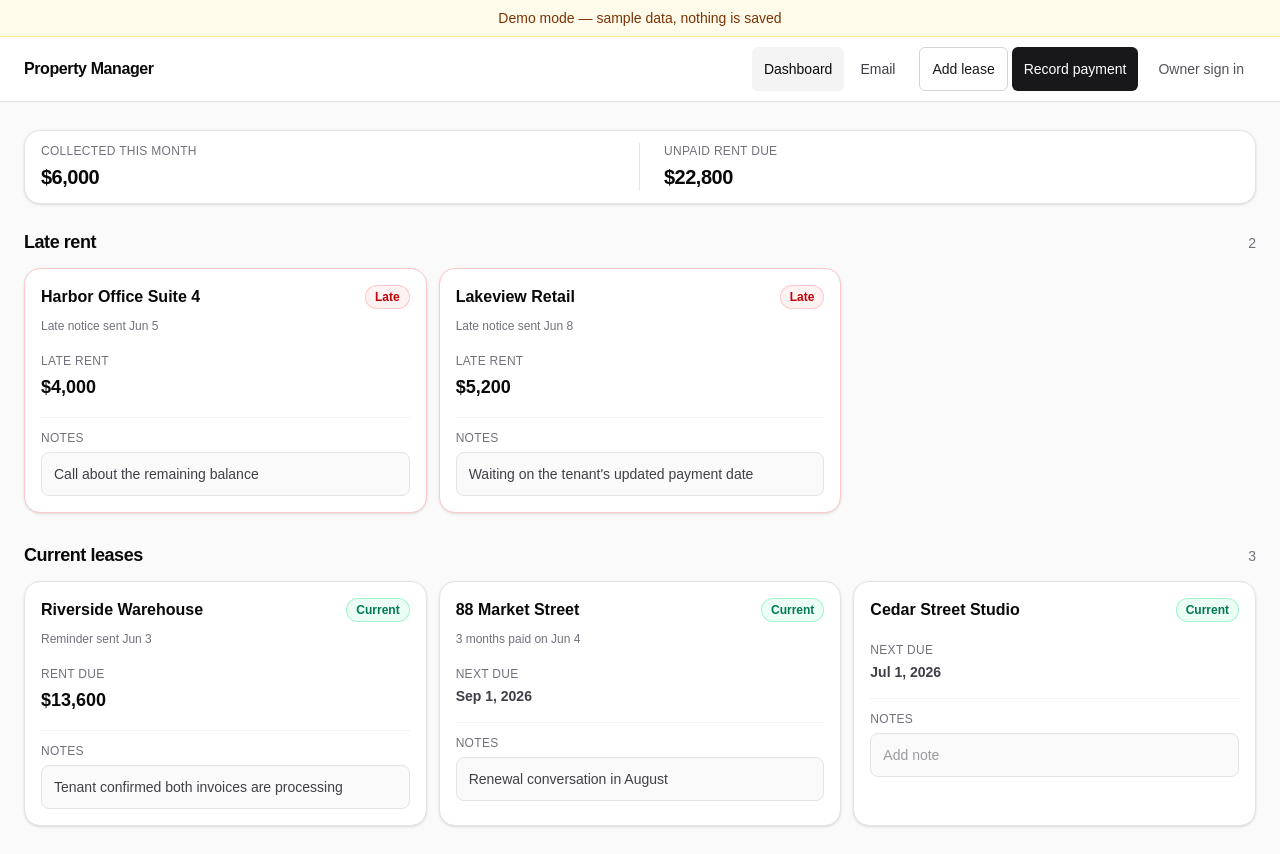
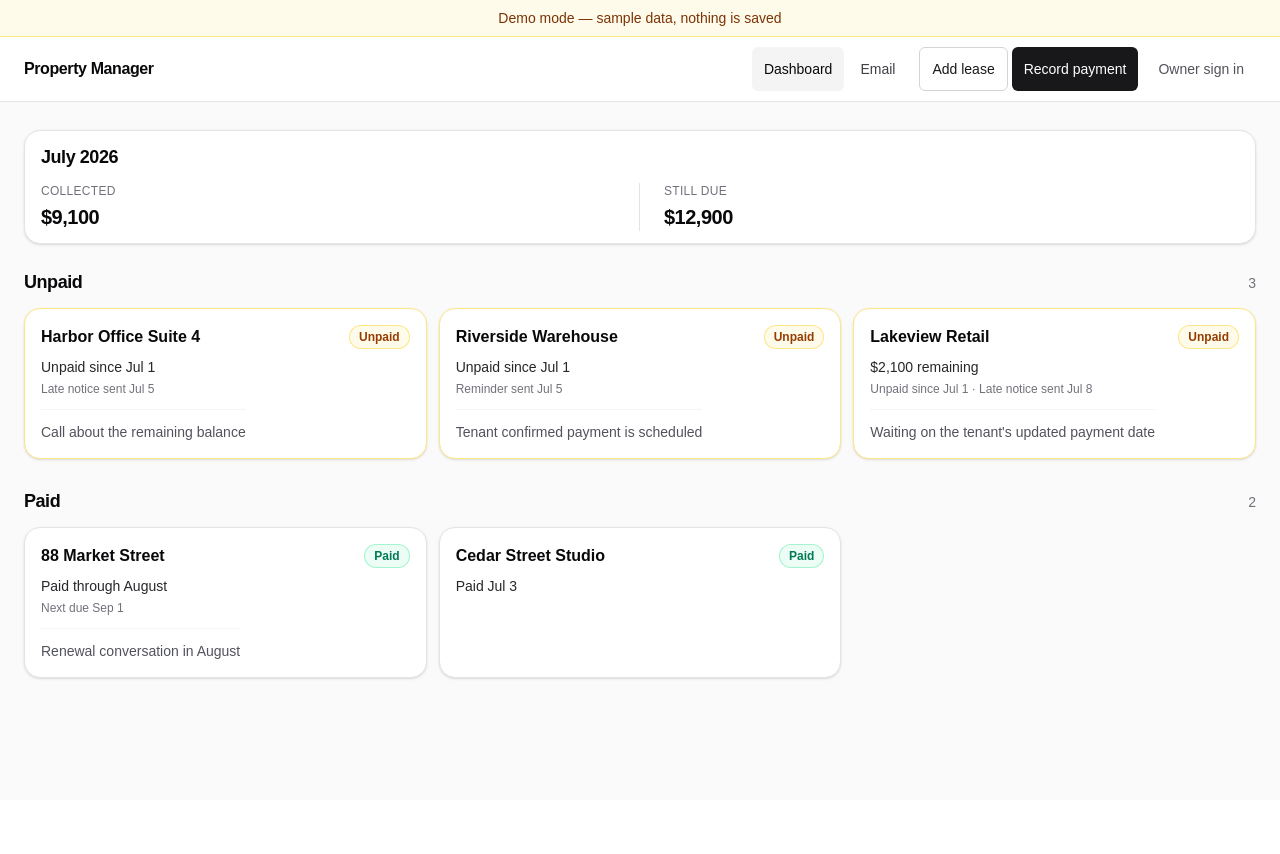
Before and after one commit to naubin4-png/property-management-app, a Next.js app: page /demo in a window 1280 px wide. After the commit the page ends 800 px from the top, so only its background shows below. Built offline with nearby package versions, Linux system fonts and the light colour scheme.

Commit message:
fix: simplify homepage around billing period

```diff
--- a/components/dashboard-view.tsx
+++ b/components/dashboard-view.tsx
@@ -2,12 +2,10 @@
 
 import Link from "next/link";
 import { useRouter } from "next/navigation";
-import { useState, useTransition } from "react";
-
-import { saveDashboardNote } from "@/app/(dashboard)/dashboard/actions";
 import type { DashboardProperty, DashboardStatus } from "@/lib/dashboard";
 
 export type DashboardSummary = {
+  billingPeriodMonth: Date;
   collectedThisMonthCents: number;
   outstandingCents: number;
 };
@@ -15,16 +13,16 @@ export type DashboardSummary = {
 type DashboardViewProperty = DashboardProperty;
 
 const statusLabels: Record<DashboardStatus, string> = {
-  PAID: "Current",
-  DUE: "Current",
-  LATE: "Late",
+  PAID: "Paid",
+  DUE: "Unpaid",
+  LATE: "Unpaid",
   NO_LEASE: "No lease",
 };
 
 const statusStyles: Record<DashboardStatus, string> = {
   PAID: "bg-emerald-50 text-emerald-700 ring-emerald-200",
-  DUE: "bg-emerald-50 text-emerald-700 ring-emerald-200",
-  LATE: "bg-red-50 text-red-700 ring-red-200",
+  DUE: "bg-amber-50 text-amber-800 ring-amber-200",
+  LATE: "bg-amber-50 text-amber-800 ring-amber-200",
   NO_LEASE: "bg-zinc-100 text-zinc-600 ring-zinc-200",
 };
 
@@ -37,15 +35,17 @@ function formatCurrency(cents: number) {
   }).format(cents / 100);
 }
 
-function formatDate(date: Date | null) {
-  if (!date) {
-    return "No upcoming rent";
+function formatMonthHeading(date: Date) {
+  return new Intl.DateTimeFormat("en-US", {
+    month: "long",
+    year: "numeric",
+    timeZone: "UTC",
+  }).format(date);
 }
 
+function formatMonthName(date: Date) {
   return new Intl.DateTimeFormat("en-US", {
-    month: "short",
-    day: "numeric",
-    year: "numeric",
+    month: "long",
     timeZone: "UTC",
   }).format(date);
 }
@@ -68,128 +68,81 @@ function StatusBadge({ status }: { status: DashboardStatus }) {
   );
 }
 
-function CardActivity({ property }: { property: DashboardViewProperty }) {
-  if (property.advancePayment) {
-    return (
-      <span className="text-xs text-zinc-500">
-        {property.advancePayment.monthsPaid} months paid on{" "}
-        {formatShortDate(property.advancePayment.paidAt)}
-      </span>
-    );
+function primaryLine(property: DashboardViewProperty) {
+  if (!property.hasActiveLease || !property.billingPeriodMonth) {
+    return "No active lease";
   }
 
-  if (!property.latestEmail) {
-    return null;
+  if (property.billingPeriodRemainingCents > 0) {
+    if (
+      property.rentCents &&
+      property.billingPeriodRemainingCents < property.rentCents
+    ) {
+      return `${formatCurrency(property.billingPeriodRemainingCents)} remaining`;
     }
 
-  return (
-    <span className="text-xs text-zinc-500">
-      {property.latestEmail.label} {formatShortDate(property.latestEmail.sentAt)}
-    </span>
-  );
+    const now = new Date();
+    now.setUTCHours(0, 0, 0, 0);
+
+    return property.billingPeriodMonth > now
+      ? `Due ${formatShortDate(property.billingPeriodMonth)}`
+      : `Unpaid since ${formatShortDate(property.billingPeriodMonth)}`;
   }
 
-function amountLabel(property: DashboardViewProperty, attention: boolean) {
-  if (attention) {
-    return "Late rent";
+  if (property.advancePayment) {
+    return `Paid through ${formatMonthName(property.advancePayment.paidThrough)}`;
   }
 
-  if (property.amountOwedCents > 0) {
-    return "Rent due";
+  if (property.billingPeriodPaidAt) {
+    return `Paid ${formatShortDate(property.billingPeriodPaidAt)}`;
   }
 
-  return "Next due";
+  return "Paid";
 }
 
-function amountValue(property: DashboardViewProperty, attention: boolean) {
-  if (attention || property.amountOwedCents > 0) {
-    return formatCurrency(property.amountOwedCents);
+function secondaryLine(property: DashboardViewProperty) {
+  if (
+    property.advancePayment &&
+    property.nextDueDate &&
+    property.billingPeriodRemainingCents === 0
+  ) {
+    return `Next due ${formatShortDate(property.nextDueDate)}`;
   }
 
-  return formatDate(property.nextDueDate);
+  if (
+    property.billingPeriodRemainingCents > 0 &&
+    property.rentCents &&
+    property.billingPeriodMonth &&
+    property.billingPeriodRemainingCents < property.rentCents
+  ) {
+    const statusLine =
+      property.billingPeriodMonth > new Date()
+        ? `Due ${formatShortDate(property.billingPeriodMonth)}`
+        : `Unpaid since ${formatShortDate(property.billingPeriodMonth)}`;
+    const emailLine = property.latestEmail
+      ? `${property.latestEmail.label} ${formatShortDate(property.latestEmail.sentAt)}`
+      : null;
+
+    return [statusLine, emailLine].filter(Boolean).join(" · ");
   }
 
-function DashboardNote({
-  property,
-  onSaveNote,
-}: {
-  property: DashboardViewProperty;
-  onSaveNote?: (leaseId: string, note: string) => Promise<void> | void;
-}) {
-  const originalNote = property.dashboardNote ?? "";
-  const [note, setNote] = useState(originalNote);
-  const [savedNote, setSavedNote] = useState(originalNote);
-  const [error, setError] = useState<string | null>(null);
-  const [isPending, startTransition] = useTransition();
-
-  if (!property.leaseId) {
-    return <span className="text-sm text-zinc-400">No active lease</span>;
+  if (property.billingPeriodRemainingCents > 0 && property.latestEmail) {
+    return `${property.latestEmail.label} ${formatShortDate(property.latestEmail.sentAt)}`;
   }
 
-  function saveNote() {
-    const normalized = note.trim();
-    if (normalized === savedNote) {
-      return;
-    }
-    if (normalized.length > 500) {
-      setError("Use 500 characters or fewer.");
-      return;
-    }
-
-    setError(null);
-    startTransition(async () => {
-      try {
-        await (onSaveNote ?? saveDashboardNote)(property.leaseId!, normalized);
-        setNote(normalized);
-        setSavedNote(normalized);
-      } catch {
-        setError("Could not save this note.");
-      }
-    });
-  }
-
-  const errorId = `note-error-${property.id}`;
-
-  return (
-    <div>
-      <input
-        aria-describedby={error ? errorId : undefined}
-        aria-invalid={error ? true : undefined}
-        aria-label={`Notes for ${property.name}`}
-        className="h-11 w-full rounded-lg border border-zinc-200 bg-zinc-50 px-3 text-sm text-zinc-700 outline-none transition focus:border-zinc-400 focus:bg-white focus:ring-2 focus:ring-zinc-200 disabled:opacity-60"
-        disabled={isPending}
-        maxLength={500}
-        onBlur={saveNote}
-        onClick={(event) => event.stopPropagation()}
-        onChange={(event) => {
-          setNote(event.target.value);
-          setError(null);
-        }}
-        onKeyDown={(event) => {
-          event.stopPropagation();
-          if (event.key === "Enter") {
-            event.currentTarget.blur();
-          }
-        }}
-        placeholder="Add note"
-        value={note}
-      />
-      {error ? (
-        <p className="mt-1 text-xs text-red-700" id={errorId}>
-          {error}
-        </p>
-      ) : null}
-    </div>
-  );
+  return null;
 }
 
 export function MoneyBar({ summary }: { summary: DashboardSummary }) {
   return (
     <section className="rounded-2xl border border-zinc-200 bg-white px-4 py-3 shadow-sm">
-      <dl className="grid grid-cols-1 gap-3 sm:grid-cols-2 sm:gap-0">
+      <h1 className="text-lg font-semibold tracking-tight text-zinc-950">
+        {formatMonthHeading(summary.billingPeriodMonth)}
+      </h1>
+      <dl className="mt-3 grid grid-cols-1 gap-3 sm:grid-cols-2 sm:gap-0">
         <div className="sm:border-r sm:border-zinc-200 sm:pr-6">
           <dt className="text-xs font-medium uppercase tracking-wide text-zinc-500">
-            Collected this month
+            Collected
           </dt>
           <dd className="mt-1 text-xl font-semibold tracking-tight text-zinc-950">
             {formatCurrency(summary.collectedThisMonthCents)}
@@ -197,7 +150,7 @@ export function MoneyBar({ summary }: { summary: DashboardSummary }) {
         </div>
         <div className="sm:pl-6">
           <dt className="text-xs font-medium uppercase tracking-wide text-zinc-500">
-            Unpaid rent due
+            Still due
           </dt>
           <dd className="mt-1 text-xl font-semibold tracking-tight text-zinc-950">
             {formatCurrency(summary.outstandingCents)}
@@ -209,16 +162,15 @@ export function MoneyBar({ summary }: { summary: DashboardSummary }) {
 }
 
 function PropertyCard({
-  attention,
   onOpen,
-  onSaveNote,
   property,
 }: {
-  attention: boolean;
   onOpen?: () => void;
-  onSaveNote?: (leaseId: string, note: string) => Promise<void> | void;
   property: DashboardViewProperty;
 }) {
+  const supportingLine = secondaryLine(property);
+  const note = property.dashboardNote?.trim();
+
   return (
     <article
       aria-label={onOpen ? `Open ${property.name}` : undefined}
@@ -227,8 +179,8 @@ function PropertyCard({
           ? "cursor-pointer hover:-translate-y-0.5 hover:shadow-md focus:outline-none focus:ring-2 focus:ring-zinc-400 focus:ring-offset-2"
           : ""
       } ${
-        property.status === "LATE"
-          ? "border-red-200"
+        property.billingPeriodRemainingCents > 0
+          ? "border-amber-200"
           : "border-zinc-200"
       }`}
       onClick={onOpen}
@@ -246,52 +198,31 @@ function PropertyCard({
           <h3 className="truncate font-semibold text-zinc-950">
             {property.name}
           </h3>
-          <div className="mt-1">
-            <CardActivity property={property} />
-          </div>
+          <p className="mt-2 text-sm font-medium text-zinc-800">
+            {primaryLine(property)}
+          </p>
+          {supportingLine ? (
+            <p className="mt-1 text-xs text-zinc-500">{supportingLine}</p>
+          ) : null}
+          {note ? (
+            <p className="mt-3 border-t border-zinc-100 pt-3 text-sm text-zinc-600">
+              {note}
+            </p>
+          ) : null}
         </div>
         <StatusBadge status={property.status} />
-      </div>
-
-      <div className="mt-4">
-        <p className="text-xs font-medium uppercase tracking-wide text-zinc-500">
-          {amountLabel(property, attention)}
-        </p>
-        <p
-          className={`mt-1 font-semibold ${
-            attention || property.amountOwedCents > 0
-              ? "text-lg text-zinc-950"
-              : "text-sm text-zinc-700"
-          }`}
-        >
-          {amountValue(property, attention)}
-        </p>
-      </div>
-
-      <div
-        className="mt-4 border-t border-zinc-100 pt-3"
-        onClick={(event) => event.stopPropagation()}
-      >
-        <p className="mb-1.5 text-xs font-medium uppercase tracking-wide text-zinc-500">
-          Notes
-        </p>
-        <DashboardNote onSaveNote={onSaveNote} property={property} />
       </div>
     </article>
   );
 }
 
 function PropertySection({
-  attention,
   onOpenProperty,
-  onSaveNote,
   properties,
   propertyBaseHref,
   title,
 }: {
-  attention: boolean;
   onOpenProperty?: (propertyId: string) => void;
-  onSaveNote?: (leaseId: string, note: string) => Promise<void> | void;
   properties: DashboardViewProperty[];
   propertyBaseHref: string | null;
   title: string;
@@ -313,7 +244,6 @@ function PropertySection({
       <div className="mt-3 grid gap-3 sm:grid-cols-2 xl:grid-cols-3">
         {properties.map((property) => (
           <PropertyCard
-            attention={attention}
             key={property.id}
             onOpen={
               onOpenProperty
@@ -327,7 +257,6 @@ function PropertySection({
                       )
                   : undefined
             }
-            onSaveNote={onSaveNote}
             property={property}
           />
         ))}
@@ -339,7 +268,6 @@ function PropertySection({
 export function PropertyTable({
   needsAttention,
   allGood,
-  onSaveNote,
   onOpenProperty,
   propertyBaseHref = "/properties",
 }: {
@@ -352,20 +280,16 @@ export function PropertyTable({
   return (
     <div className="space-y-7">
       <PropertySection
-        attention
-        onSaveNote={onSaveNote}
         onOpenProperty={onOpenProperty}
         properties={needsAttention}
         propertyBaseHref={propertyBaseHref}
-        title="Late rent"
+        title="Unpaid"
       />
       <PropertySection
-        attention={false}
-        onSaveNote={onSaveNote}
         onOpenProperty={onOpenProperty}
         properties={allGood}
         propertyBaseHref={propertyBaseHref}
-        title="Current leases"
+        title="Paid"
       />
     </div>
   );
@@ -376,7 +300,6 @@ export function DashboardView({
   emptyActionHref = "/?addProperty=1",
   needsAttention,
   onAddProperty,
-  onSaveNote,
   onOpenProperty,
   propertyBaseHref = "/properties",
   summary,
@@ -426,7 +349,6 @@ export function DashboardView({
           <PropertyTable
             allGood={allGood}
             needsAttention={needsAttention}
-            onSaveNote={onSaveNote}
             onOpenProperty={onOpenProperty}
             propertyBaseHref={propertyBaseHref}
           />
--- a/lib/demo-data.ts
+++ b/lib/demo-data.ts
@@ -73,7 +73,8 @@ export function getDemoPaymentSimulation(query: {
   };
 }
 
-const demoToday = new Date("2026-06-15T00:00:00.000Z");
+const demoBillingPeriod = new Date("2026-07-01T00:00:00.000Z");
+const demoToday = new Date("2026-07-22T00:00:00.000Z");
 const demoComingMonth = new Date("2026-08-01T00:00:00.000Z");
 const firstPeriodMonth = new Date("2026-01-01T00:00:00.000Z");
 const lastPeriodMonth = new Date("2027-12-01T00:00:00.000Z");
@@ -90,25 +91,25 @@ const demoRecords: DemoPropertyRecord[] = [
     creditBalanceCents: 0,
     latestEmail: {
       label: "Late notice sent",
-      sentAt: new Date("2026-06-05T00:00:00.000Z"),
+      sentAt: new Date("2026-07-05T00:00:00.000Z"),
     },
     periods: [
       {
-        id: "harbor-office-may",
-        periodMonth: new Date("2026-05-01T00:00:00.000Z"),
+        id: "harbor-office-jun",
+        periodMonth: new Date("2026-06-01T00:00:00.000Z"),
         amountDueCents: 400000,
         status: "RECEIVED",
         paymentId: "harbor-office-payment",
       },
       {
-        id: "harbor-office-jun",
-        periodMonth: new Date("2026-06-01T00:00:00.000Z"),
+        id: "harbor-office-jul",
+        periodMonth: new Date("2026-07-01T00:00:00.000Z"),
         amountDueCents: 400000,
         status: "LATE",
       },
       {
-        id: "harbor-office-jul",
-        periodMonth: new Date("2026-07-01T00:00:00.000Z"),
+        id: "harbor-office-aug",
+        periodMonth: new Date("2026-08-01T00:00:00.000Z"),
         amountDueCents: 400000,
         status: "PENDING",
       },
@@ -116,7 +117,7 @@ const demoRecords: DemoPropertyRecord[] = [
     payments: [
       {
         id: "harbor-office-payment",
-        receivedAt: new Date("2026-05-03T00:00:00.000Z"),
+        receivedAt: new Date("2026-06-03T00:00:00.000Z"),
         amountCents: 400000,
         paymentMethod: "ACH",
         paymentReference: null,
@@ -130,29 +131,29 @@ const demoRecords: DemoPropertyRecord[] = [
     tenantName: "Noah Williams",
     tenantEmail: "noah@example.com",
     rentCents: 680000,
-    dashboardNote: "Tenant confirmed both invoices are processing",
-    creditBalanceCents: 50000,
+    dashboardNote: "Tenant confirmed payment is scheduled",
+    creditBalanceCents: 0,
     latestEmail: {
       label: "Reminder sent",
-      sentAt: new Date("2026-06-03T00:00:00.000Z"),
+      sentAt: new Date("2026-07-05T00:00:00.000Z"),
     },
     periods: [
       {
-        id: "riverside-warehouse-may",
-        periodMonth: new Date("2026-05-01T00:00:00.000Z"),
+        id: "riverside-warehouse-jun",
+        periodMonth: new Date("2026-06-01T00:00:00.000Z"),
         amountDueCents: 680000,
         status: "RECEIVED",
         paymentId: "riverside-warehouse-payment",
       },
       {
-        id: "riverside-warehouse-jun",
-        periodMonth: new Date("2026-06-01T00:00:00.000Z"),
-        amountDueCents: 1360000,
-        status: "PENDING",
+        id: "riverside-warehouse-jul",
+        periodMonth: new Date("2026-07-01T00:00:00.000Z"),
+        amountDueCents: 680000,
+        status: "LATE",
       },
       {
-        id: "riverside-warehouse-jul",
-        periodMonth: new Date("2026-07-01T00:00:00.000Z"),
+        id: "riverside-warehouse-aug",
+        periodMonth: new Date("2026-08-01T00:00:00.000Z"),
         amountDueCents: 680000,
         status: "PENDING",
       },
@@ -160,7 +161,7 @@ const demoRecords: DemoPropertyRecord[] = [
     payments: [
       {
         id: "riverside-warehouse-payment",
-        receivedAt: new Date("2026-05-03T00:00:00.000Z"),
+        receivedAt: new Date("2026-06-03T00:00:00.000Z"),
         amountCents: 680000,
         paymentMethod: "ACH",
         paymentReference: null,
@@ -178,13 +179,6 @@ const demoRecords: DemoPropertyRecord[] = [
     creditBalanceCents: 0,
     latestEmail: null,
     periods: [
-      {
-        id: "market-street-jun",
-        periodMonth: new Date("2026-06-01T00:00:00.000Z"),
-        amountDueCents: 325000,
-        status: "RECEIVED",
-        paymentId: "market-street-payment",
-      },
       {
         id: "market-street-jul",
         periodMonth: new Date("2026-07-01T00:00:00.000Z"),
@@ -209,8 +203,8 @@ const demoRecords: DemoPropertyRecord[] = [
     payments: [
       {
         id: "market-street-payment",
-        receivedAt: new Date("2026-06-04T00:00:00.000Z"),
-        amountCents: 975000,
+        receivedAt: new Date("2026-07-04T00:00:00.000Z"),
+        amountCents: 650000,
         paymentMethod: "ACH",
         paymentReference: null,
       },
@@ -224,36 +218,43 @@ const demoRecords: DemoPropertyRecord[] = [
     tenantEmail: "samira@example.com",
     rentCents: 520000,
     dashboardNote: "Waiting on the tenant's updated payment date",
-    creditBalanceCents: 0,
+    creditBalanceCents: 310000,
     latestEmail: {
       label: "Late notice sent",
-      sentAt: new Date("2026-06-08T00:00:00.000Z"),
+      sentAt: new Date("2026-07-08T00:00:00.000Z"),
     },
     periods: [
-      {
-        id: "lakeview-retail-may",
-        periodMonth: new Date("2026-05-01T00:00:00.000Z"),
-        amountDueCents: 520000,
-        status: "RECEIVED",
-        paymentId: "lakeview-retail-payment",
-      },
       {
         id: "lakeview-retail-jun",
         periodMonth: new Date("2026-06-01T00:00:00.000Z"),
         amountDueCents: 520000,
-        status: "LATE",
+        status: "RECEIVED",
+        paymentId: "lakeview-retail-june-payment",
       },
       {
         id: "lakeview-retail-jul",
         periodMonth: new Date("2026-07-01T00:00:00.000Z"),
+        amountDueCents: 520000,
+        status: "LATE",
+      },
+      {
+        id: "lakeview-retail-aug",
+        periodMonth: new Date("2026-08-01T00:00:00.000Z"),
         amountDueCents: 520000,
         status: "PENDING",
       },
     ],
     payments: [
       {
-        id: "lakeview-retail-payment",
-        receivedAt: new Date("2026-05-03T00:00:00.000Z"),
+        id: "lakeview-retail-july-partial",
+        receivedAt: new Date("2026-07-10T00:00:00.000Z"),
+        amountCents: 310000,
+        paymentMethod: "ACH",
+        paymentReference: null,
+      },
+      {
+        id: "lakeview-retail-june-payment",
+        receivedAt: new Date("2026-06-03T00:00:00.000Z"),
         amountCents: 520000,
         paymentMethod: "ACH",
         paymentReference: null,
@@ -268,19 +269,19 @@ const demoRecords: DemoPropertyRecord[] = [
     tenantEmail: "jordan@example.com",
     rentCents: 275000,
     dashboardNote: "",
-    creditBalanceCents: 25000,
+    creditBalanceCents: 0,
     latestEmail: null,
     periods: [
       {
-        id: "cedar-studio-jun",
-        periodMonth: new Date("2026-06-01T00:00:00.000Z"),
+        id: "cedar-studio-jul",
+        periodMonth: new Date("2026-07-01T00:00:00.000Z"),
         amountDueCents: 275000,
         status: "RECEIVED",
         paymentId: "cedar-studio-payment",
       },
       {
-        id: "cedar-studio-jul",
-        periodMonth: new Date("2026-07-01T00:00:00.000Z"),
+        id: "cedar-studio-aug",
+        periodMonth: new Date("2026-08-01T00:00:00.000Z"),
         amountDueCents: 275000,
         status: "PENDING",
       },
@@ -288,7 +289,7 @@ const demoRecords: DemoPropertyRecord[] = [
     payments: [
       {
         id: "cedar-studio-payment",
-        receivedAt: new Date("2026-06-03T00:00:00.000Z"),
+        receivedAt: new Date("2026-07-03T00:00:00.000Z"),
         amountCents: 275000,
         paymentMethod: "ACH",
         paymentReference: null,
@@ -357,14 +358,6 @@ function getRecords(simulation?: DemoPaymentSimulation | null) {
   return applyPaymentSimulation(cloneRecords(), simulation);
 }
 
-function currentDuePeriods(record: DemoPropertyRecord) {
-  return record.periods.filter(
-    (period) =>
-      (period.status === "PENDING" || period.status === "LATE") &&
-      period.periodMonth <= demoToday,
-  );
-}
-
 function unpaidPeriods(record: DemoPropertyRecord) {
   return record.periods
     .filter(
@@ -376,13 +369,42 @@ function unpaidPeriods(record: DemoPropertyRecord) {
 function dashboardPropertyFromRecord(
   record: DemoPropertyRecord,
 ): DashboardProperty {
-  const duePeriods = currentDuePeriods(record);
+  const paymentById = new Map(
+    record.payments.map((payment) => [payment.id, payment]),
+  );
+  const billingPeriod = record.periods.find(
+    (period) => period.periodMonth.getTime() === demoBillingPeriod.getTime(),
+  );
   const nextDue = unpaidPeriods(record)[0] ?? null;
-  const status = duePeriods.some((period) => period.status === "LATE")
-    ? "LATE"
-    : duePeriods.length > 0
-      ? "DUE"
-      : "PAID";
+  const hasEarlierUnpaid = record.periods.some(
+    (period) =>
+      period.periodMonth < demoBillingPeriod &&
+      (period.status === "PENDING" || period.status === "LATE"),
+  );
+  const creditAppliedToBillingPeriod =
+    billingPeriod &&
+    billingPeriod.status !== "RECEIVED" &&
+    !hasEarlierUnpaid
+      ? Math.min(record.creditBalanceCents, billingPeriod.amountDueCents)
+      : 0;
+  const billingPeriodRemainingCents = billingPeriod
+    ? billingPeriod.status === "RECEIVED"
+      ? 0
+      : Math.max(
+          billingPeriod.amountDueCents - creditAppliedToBillingPeriod,
+          0,
+        )
+    : 0;
+  const billingPeriodPaidAt =
+    billingPeriod?.paymentId && billingPeriod.status === "RECEIVED"
+      ? (paymentById.get(billingPeriod.paymentId)?.receivedAt ?? null)
+      : null;
+  const status =
+    billingPeriodRemainingCents === 0
+      ? "PAID"
+      : billingPeriod?.status === "LATE"
+        ? "LATE"
+        : "DUE";
   const paidAheadPayment =
     nextDue && nextDue.periodMonth > demoComingMonth
       ? record.payments.find(
@@ -413,12 +435,20 @@ function dashboardPropertyFromRecord(
               period.paymentId === paidAheadPayment.id,
           ).length,
           paidAt: paidAheadPayment.receivedAt,
+          paidThrough: record.periods
+            .filter(
+              (period) =>
+                period.status === "RECEIVED" &&
+                period.paymentId === paidAheadPayment.id,
+            )
+            .sort((a, b) => a.periodMonth.getTime() - b.periodMonth.getTime())
+            .at(-1)!.periodMonth,
         }
       : null,
-    amountOwedCents: duePeriods.reduce(
-      (total, period) => total + period.amountDueCents,
-      0,
-    ),
+    billingPeriodMonth: billingPeriod?.periodMonth ?? demoBillingPeriod,
+    billingPeriodPaidAt,
+    billingPeriodRemainingCents,
+    amountOwedCents: billingPeriodRemainingCents,
     creditBalanceCents: record.creditBalanceCents,
   };
 }
@@ -440,21 +470,29 @@ export function getDemoDashboardData(
 ) {
   const properties = getRecords(simulation).map(dashboardPropertyFromRecord);
   const needsAttention = properties.filter(
-    (property) => property.status === "LATE",
+    (property) => property.billingPeriodRemainingCents > 0,
   );
-  const allGood = properties.filter((property) => property.status !== "LATE");
+  const allGood = properties.filter(
+    (property) => property.billingPeriodRemainingCents === 0,
+  );
 
   return {
     properties,
     needsAttention,
     allGood,
     summary: {
-      collectedThisMonthCents:
-        600000 + (simulation?.amountCents && simulation.amountCents > 0
-          ? simulation.amountCents
-          : 0),
+      billingPeriodMonth: demoBillingPeriod,
+      collectedThisMonthCents: properties.reduce(
+        (total, property) =>
+          total +
+          Math.max(
+            (property.rentCents ?? 0) - property.billingPeriodRemainingCents,
+            0,
+          ),
+        0,
+      ),
       outstandingCents: properties.reduce(
-        (total, property) => total + property.amountOwedCents,
+        (total, property) => total + property.billingPeriodRemainingCents,
         0,
       ),
     },
```
Also changed, not shown: lib/dashboard.ts (+91 -52 lines), 2 other files (tests, documents, lock files or other folders). Lines whose indentation alone changed are shown as unchanged.
